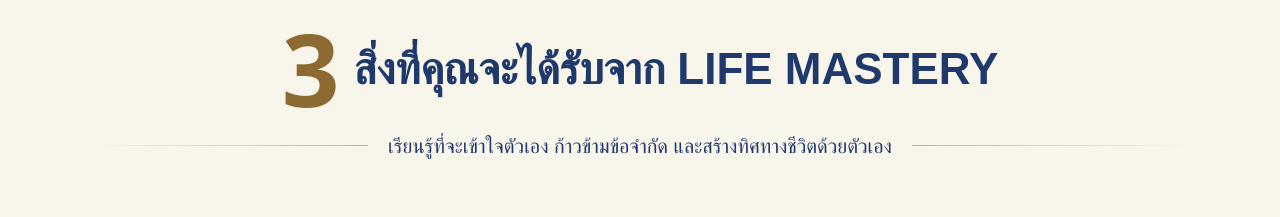
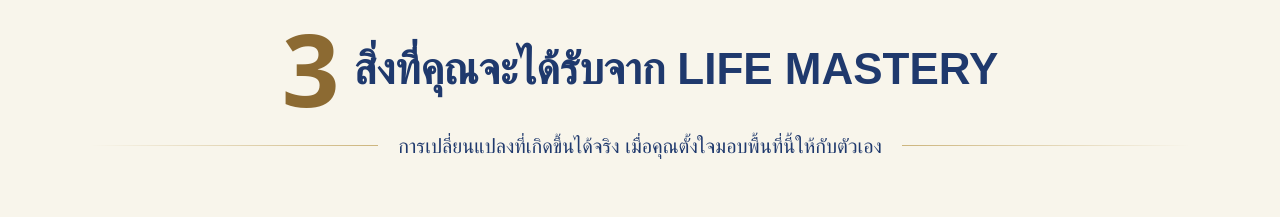
Before and after one commit to Nanpannapa/Life_Mastery_Site, a plain HTML site: page index.html in a window 1280 px wide. Shown: the part 3180-3397 px from the top of the page. Drawn offline with Linux system fonts and the light colour scheme; a web font is replaced by a local one.

Commit message:
Update index.html

```diff
--- a/index.html
+++ b/index.html
@@ -737,7 +737,7 @@
     <div class="bn-wrap">
       <header class="bn-head">
         <h2><span class="bn-big">3</span><span>สิ่งที่คุณจะได้รับจาก <span class="bn-nw">LIFE MASTERY</span></span></h2>
-        <p class="bn-sub"><span>เรียนรู้ที่จะเข้าใจตัวเอง ก้าวข้ามข้อจำกัด และสร้างทิศทางชีวิตด้วยตัวเอง</span></p>
+        <p class="bn-sub"><span>การเปลี่ยนแปลงที่เกิดขึ้นได้จริง เมื่อคุณตั้งใจมอบพื้นที่นี้ให้กับตัวเอง</span></p>
       </header>
 
       <ol class="st-grid">
```
